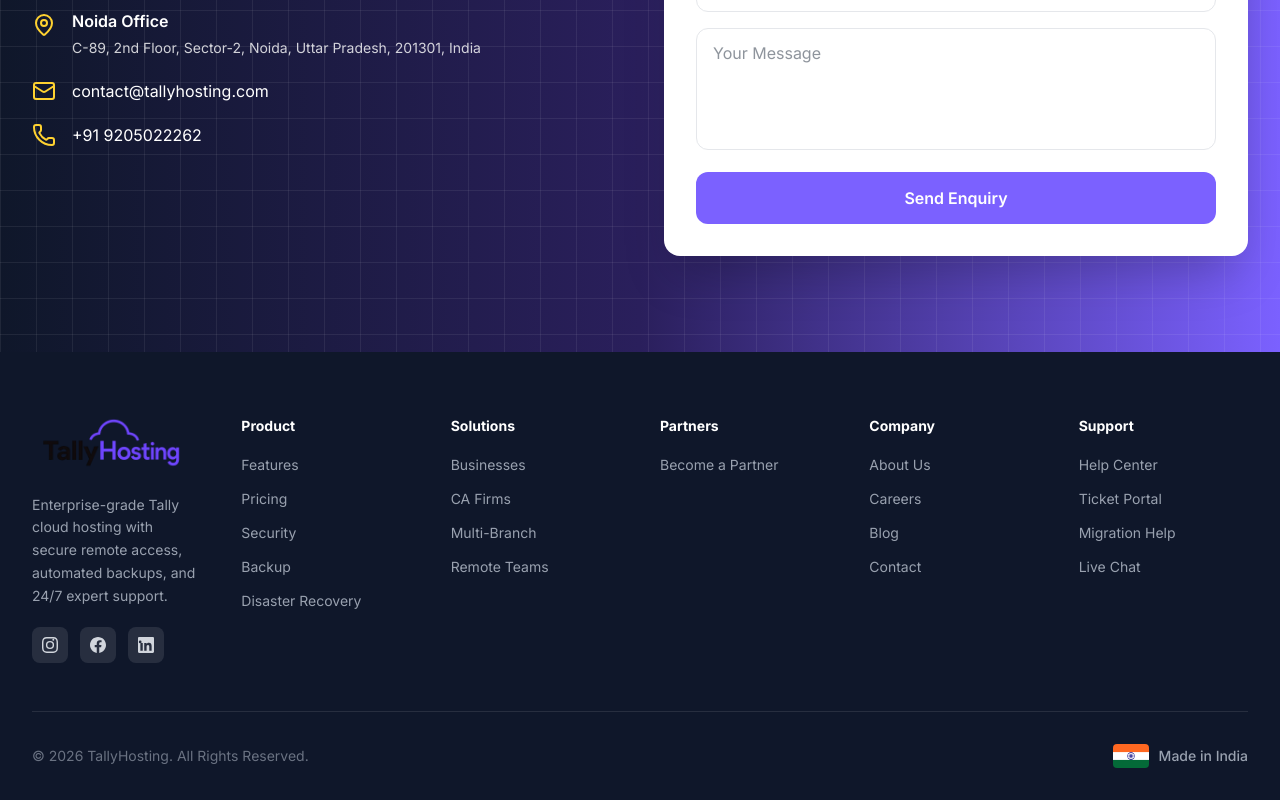
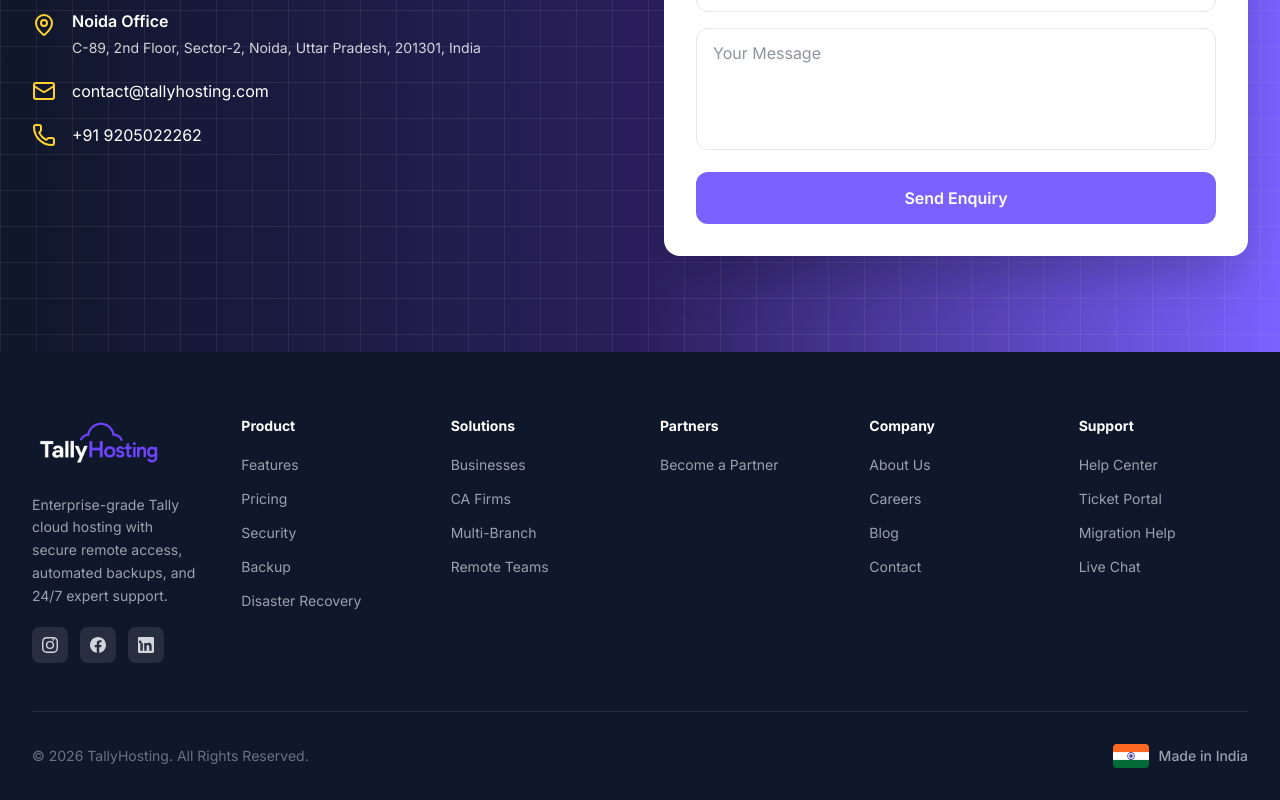
Before and after one commit to vikashguptaCevious/tallyhosting, a React (Vite) app: page / in a window 1280 px wide. Shown: the part 6294-7094 px from the top of the page. Built offline with nearby package versions, Linux system fonts and the light colour scheme.

Commit message:
Footer iamge

```diff
--- a/src/components/Footer.tsx
+++ b/src/components/Footer.tsx
@@ -59,7 +59,7 @@
             <div className="lg:col-span-1">
               <Link to="/" className="inline-block mb-4">
                 <img
-                  src="/images/tallyhosting-logo.png"
+                  src="/images/footerimage.png"
                   alt="TallyHosting"
                   className={`h-12 sm:h-14 w-auto object-contain ${
                     isSaudi ? '[filter:hue-rotate(-125deg)_saturate(1.35)_brightness(0.95)]' : ''
```
Also changed, not shown: public/images/footerimage.png (added).
